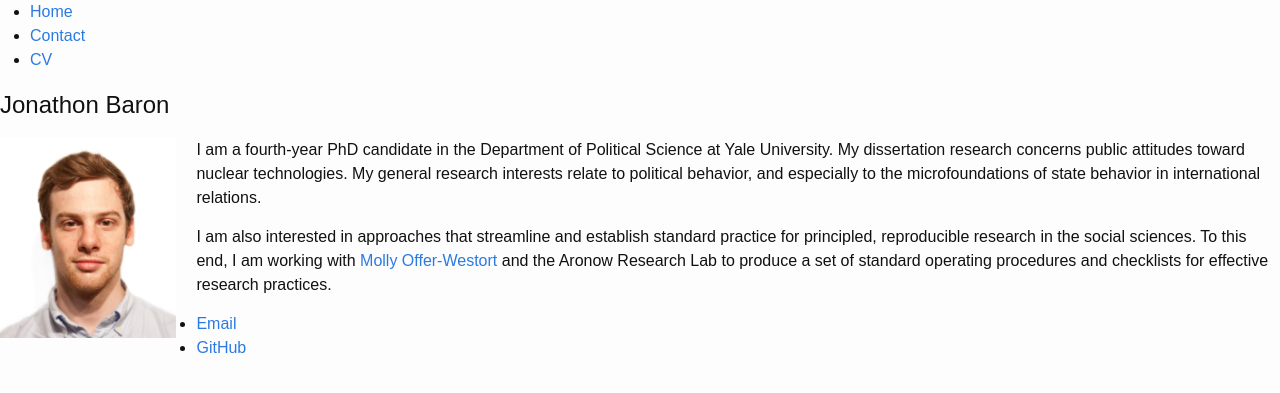
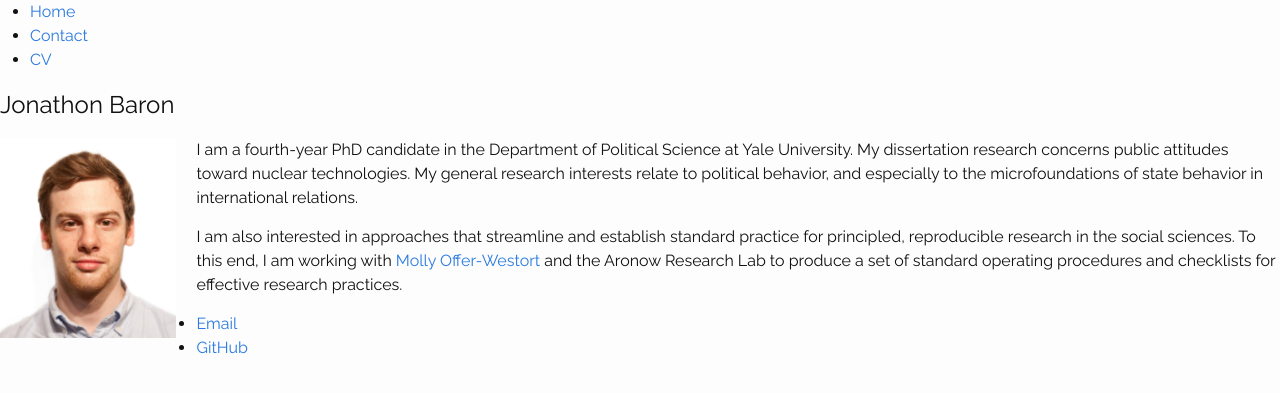
Before and after one commit to jonathonbaron/jonathonbaron.github.io, a Jekyll site: the page built from index.md, in a window 1280 px wide. Shown: the top 393 px of the page. Built offline with Jekyll 4.4.1, drawn with Linux system fonts in a browser that asks for light colours; some web fonts are replaced.

Commit message:
Update default.html

```diff
--- a/_layouts/default.html
+++ b/_layouts/default.html
@@ -2,7 +2,7 @@
 	<html>
 		<head>
 			<title>Jonathon Baron: {{ page.title }}</title>
-			<link href="https://fonts.googleapis.com/css?family=Helvetica" rel="stylesheet">
+			<link href="https://fonts.googleapis.com/css?family=Raleway" rel="stylesheet">
 			<!-- link to main stylesheet -->
 			<link rel="stylesheet" type="text/css" href="/css/main.css">
 
```
